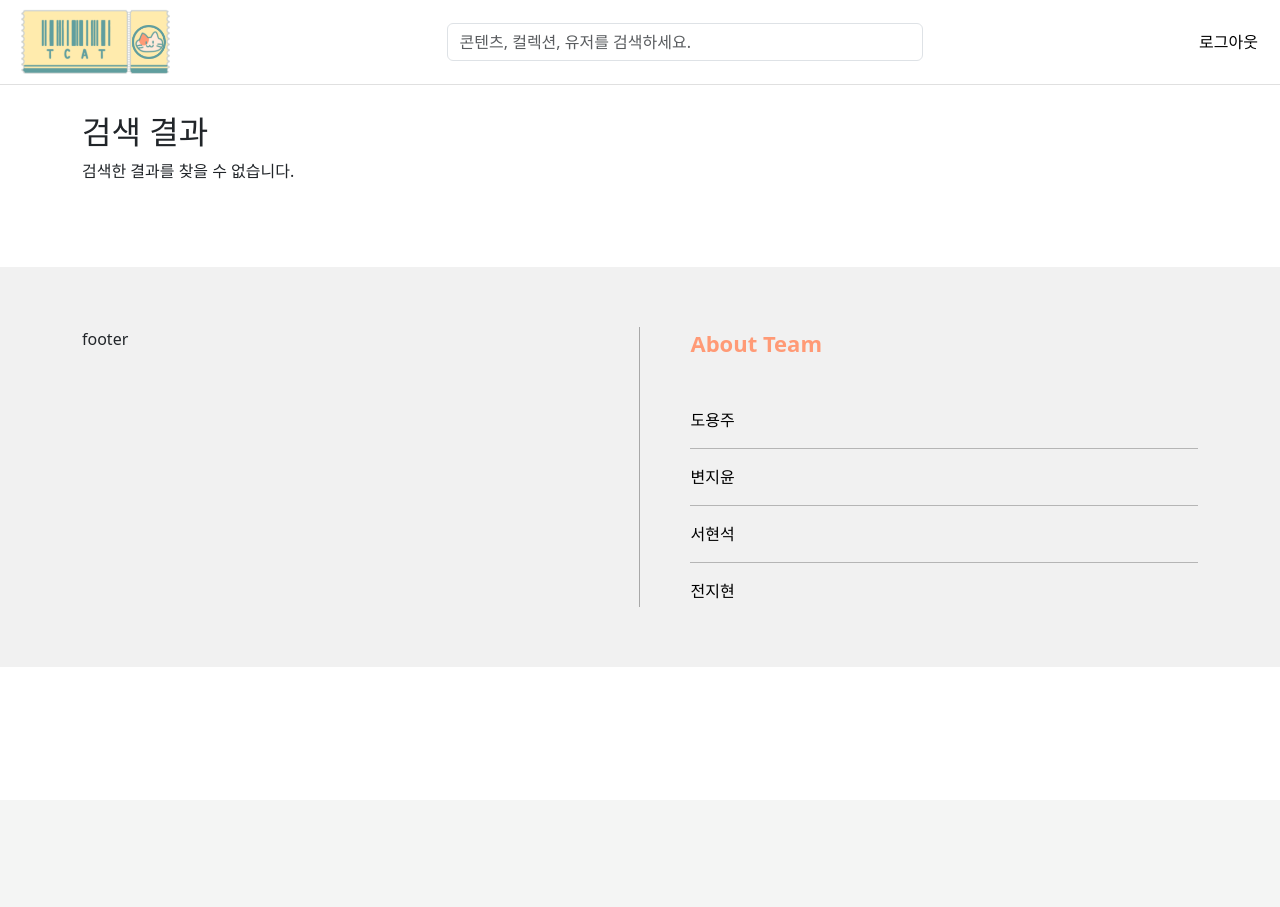
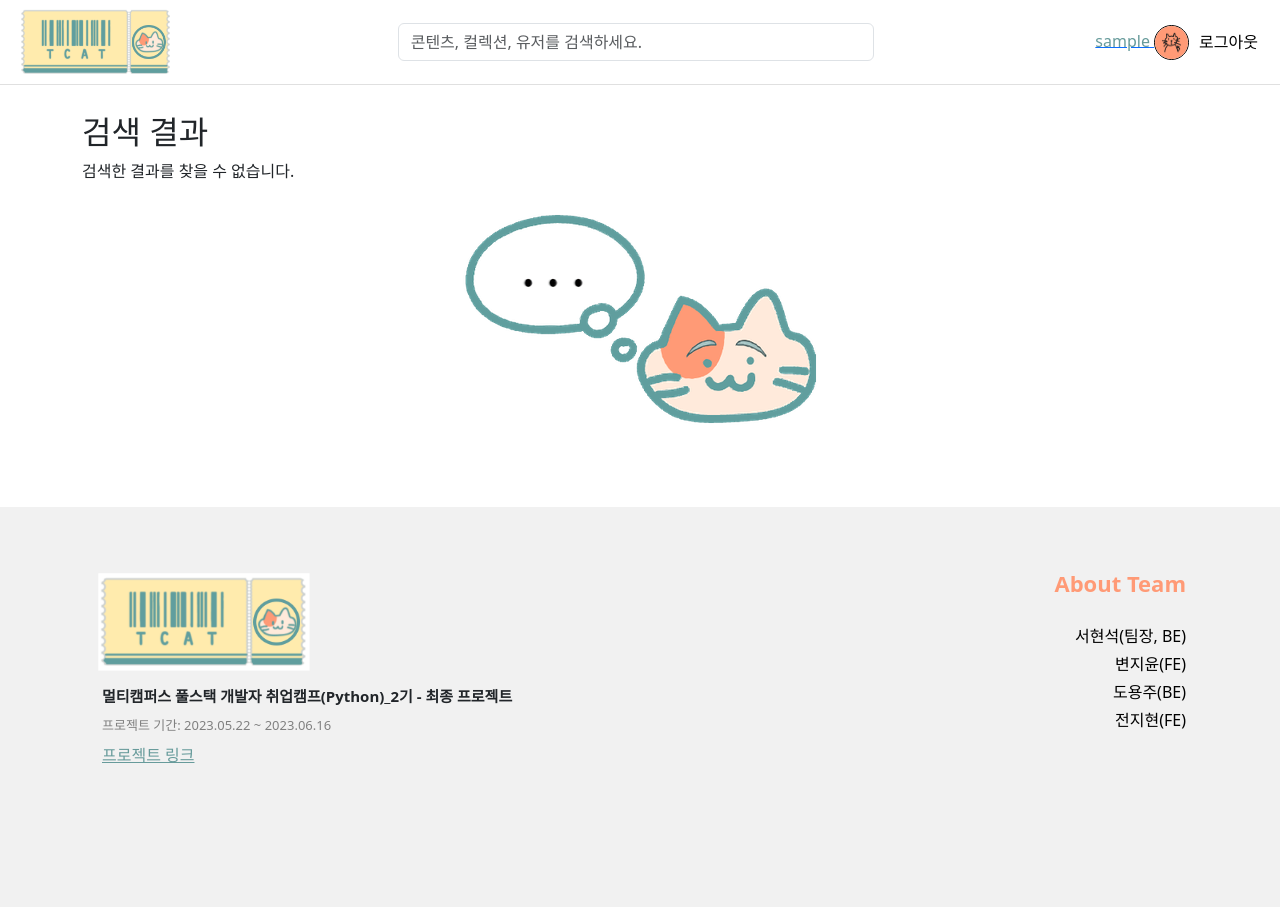
Before and after one commit to HyeonSeuk/TCAT, a Django app: page /tcat/search/ in a window 1280 px wide. Before the commit the page ends 607 px from the top, so only its background shows below. Run offline with Django 3.2, Linux system fonts and the light colour scheme; the visitor is signed in with stand-in values (Sample User, id 1); some libraries are stand-ins or nearby versions.

Commit message:
[수정]메인페이지 & navbar,footer

```diff
--- a/accounts/forms.py
+++ b/accounts/forms.py
@@ -20,7 +20,7 @@ class CustomUserCreationForm(UserCreationForm):
     password2 = forms.CharField(label='비밀번호 확인', label_suffix='', widget=forms.PasswordInput(
         attrs={'class': 'form-control placeholder-font', 'style': 'width: 360px;','placeholder': '비밀번호 확인',}))
 
-    captcha = ReCaptchaField()
+    captcha = ReCaptchaField(label='',)
 
     class Meta(UserCreationForm.Meta):
         model = get_user_model()
--- a/static/css/index.css
+++ b/static/css/index.css
@@ -40,3 +40,19 @@
   width: 100%;
   height: 170px;
 }
+
+.index__graph--btn {
+  border: 1px solid #679B9B;
+  border-radius: 15px;
+  background-color: white;
+}
+
+.index__graph--year {
+  font-weight: bold;
+  color: #679B9B;
+}
+
+.index__graph--info {
+  font-size: 20px;
+  color: #679B9B;
+}
--- a/static/css/navbar.css
+++ b/static/css/navbar.css
@@ -6,14 +6,14 @@
 }
 
 .nav__div {
-    min-width: 850px;
+    min-width: 930px;
     height: 85px;
     border-bottom: 1px solid rgb(224, 224, 224);
 }
 
-.container-fluid {
+/* .container-fluid {
     width: 500px;
-}
+} */
 
 .nav__div--logo--img {
     height: 75px;
@@ -33,6 +33,13 @@
 .nav__div--signup {
     text-decoration: none;
     color: var(--main-color);
+}
+
+.nav__profile--img {
+    width: 35px;
+    height: 35px;
+    border: 1px solid black;
+    border-radius: 50% 50%;
 }
 
 .container{
@@ -70,3 +77,17 @@ footer {
     font-size: 16px;
     color: black
 }
+
+.footer__info {
+    font-size: 15px;
+    font-weight: bold;
+}
+
+.footer__info2 {
+    font-size: 13px;
+    color: gray;
+}
+
+.footer__pjt--link {
+    color: #679B9B;
+}
--- a/static/js/index.js
+++ b/static/js/index.js
@@ -47,7 +47,7 @@ function drawChartExpenses() {
   let data = {
     labels: labels,
     datasets: [{
-      label: '월별 총 사용액',
+      label: '월별 총 사용액 (단위: 원)',
       data: monthly_totals,
       backgroundColor: 'rgba(255, 154, 118, 0.2)',
       borderColor: 'rgba(255, 154, 118, 1)',
--- a/tcat/templates/tcat/search.html
+++ b/tcat/templates/tcat/search.html
@@ -63,6 +63,9 @@
     </div>
   {% else %}
     <p>검색한 결과를 찾을 수 없습니다.</p>
+    <div class='d-flex justify-content-center'>
+      <img src="{% static 'image/no_search.png' %}" alt="...">
+    </div>
   {% endif %}
 {% endblock content %}
 
--- a/tcat/views.py
+++ b/tcat/views.py
@@ -96,6 +96,7 @@ def detail(request, tcat_pk):
     return render(request, 'tcat/detail.html', context)
 
 
+@login_required
 def create(request):
     if request.method == 'POST':
         tcat_form = TcatForm(request.POST, request.FILES)
@@ -132,6 +133,7 @@ def create(request):
     return render(request, 'tcat/create.html', context)
 
 
+@login_required
 def delete(request, tcat_pk):
     tcat = Tcat.objects.get(pk=tcat_pk)
     if request.user == tcat.user:
@@ -139,6 +141,7 @@ def delete(request, tcat_pk):
     return redirect('tcat:index')
 
 
+@login_required
 def update(request, tcat_pk):
     tcat = Tcat.objects.get(pk=tcat_pk)
     dynamic_fields = DynamicField.objects.filter(tcat=tcat)
--- a/templates/base.html
+++ b/templates/base.html
@@ -23,7 +23,7 @@
         <img src="{% static 'image/logo2.png' %}" style='height: 80px;' alt="...">
       </a>
 
-      <div class="container-fluid">
+      <div class="container-fluid" style='width: 500px;'>
         <form class="d-flex" role="search" method="GET" action="{% url 'tcat:search' %}">
             <div class="position-relative" style='width: 100%;'>
                 <input class="form-control" name="query" type="search" placeholder="콘텐츠, 컬렉션, 유저를 검색하세요." aria-label="Search">
@@ -32,9 +32,25 @@
                 </button>
             </div>
         </form>
-    </div>
+      </div>
 
       {% if request.user.is_authenticated %}
+        {% if request.user.image %}
+          <a href="{% url 'accounts:profile' user.username %}">
+            <span style='color: #679B9B;'>{{ user.username }}</span>
+            <img class='nav__profile--img me-1' src="{{ user.image.url }}" alt="profile_img">
+          </a>
+        {% else %}
+          <a href="{% url 'accounts:profile' user.username %}">
+            <span style='color: #679B9B;'>{{ user.username }}</span>
+            <img class='nav__profile--img me-1' src="{% static 'image/no-profile-img.png' %}" alt="profile_img">
+            {% comment %} <svg xmlns="http://www.w3.org/2000/svg" width="35" height="35" fill="black" class="bi bi-person-circle me-1" viewBox="0 0 16 16">
+              <path d="M11 6a3 3 0 1 1-6 0 3 3 0 0 1 6 0z"/>
+              <path fill-rule="evenodd" d="M0 8a8 8 0 1 1 16 0A8 8 0 0 1 0 8zm8-7a7 7 0 0 0-5.468 11.37C3.242 11.226 4.805 10 8 10s4.757 1.225 5.468 2.37A7 7 0 0 0 8 1z"/>
+            </svg>  {% endcomment %}
+          </a>
+        {% endif %}
+
         <form action="{% url 'accounts:logout' %}">
           {% csrf_token %}
           <input type="submit" value='로그아웃' class="account-menu" style="border:none; background-color: white;">
@@ -61,18 +77,25 @@
 
     <!-- footer -->
     <footer class='mt-5'>
-      <div class='container d-flex justify-content-around footer__div'>
-        <div style='width: 50%;'>footer</div>
-        <div class='footer__div--line'></div>
-        <div class='d-flex flex-column footer__div--link' style='width: 50%;'>
-          <p class='mb-5' style='color: var(--main-color); font-weight: bold; font-size: 22px;'>About Team</p>
-          <a href="https://github.com/YongJuDo">도용주</a>
-          <hr style='border-top: 1px solid black;'>
-          <a href="https://github.com/j1-y00n">변지윤</a>
-          <hr style='border-top: 1px solid black;'>
-          <a href="https://github.com/HyeonSeuk">서현석</a>
-          <hr style='border-top: 1px solid black;'>
-          <a href="https://github.com/ldwlgus12">전지현</a>
+      <div class='container d-flex justify-content-around footer__div ps-4 pe-4'>
+        <div style='width: 50%;'>
+          <img src="{% static 'image/logo2.png' %}" alt="..." class='mb-2' style='width: 220px;'>
+          <p class='footer__info ms-2 mb-2'>멀티캠퍼스 풀스택 개발자 취업캠프(Python)_2기 - 최종 프로젝트</p>
+          <p class='footer__info2 ms-2 mb-2'>프로젝트 기간: 2023.05.22 ~ 2023.06.16</p>
+          <p class='ms-2'><a href="https://github.com/HyeonSeuk/TCAT" class='footer__pjt--link'><i class="fa-brands fa-github"></i> 프로젝트 링크</a></p>
+        </div>
+
+        {% comment %} <div class='footer__div--line'></div> {% endcomment %}
+
+        <div class='d-flex flex-column align-items-end footer__div--link' style='width: 50%;'>
+          <p class='mb-4' style='color: var(--main-color); font-weight: bold; font-size: 22px;'>About Team</p>
+          <a href="https://github.com/HyeonSeuk" class='mb-1'>서현석(팀장, BE)</a>
+          {% comment %} <hr style='border-top: 1px solid black;'> {% endcomment %}
+          <a href="https://github.com/j1-y00n" class='mb-1'>변지윤(FE)</a>
+
+          <a href="https://github.com/YongJuDo" class='mb-1'>도용주(BE)</a>
+
+          <a href="https://github.com/ldwlgus12">전지현(FE)</a>
         </div>
       </div>
     </footer>
```
Also changed, not shown: tcat/templates/tcat/index.html (+63 -20 lines), static/image/need_login.png (added), static/image/no_search.png (added).
